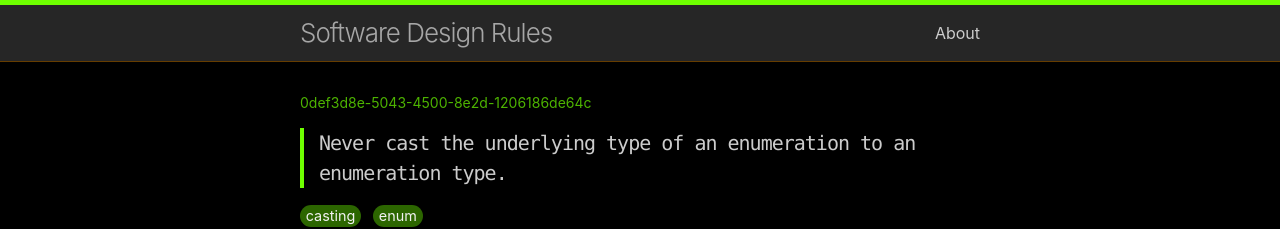
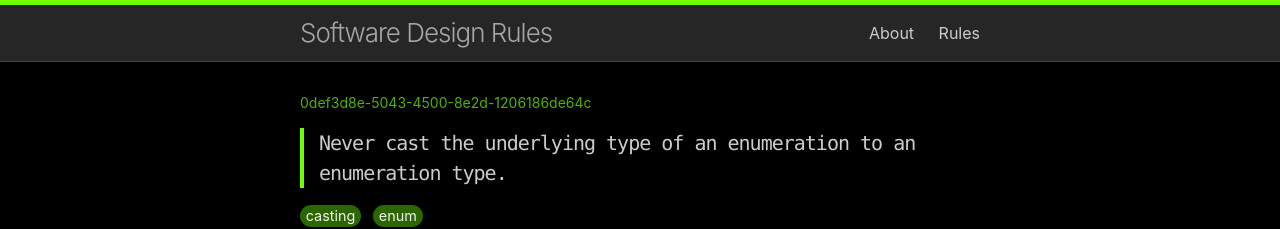
Before and after one commit to jlapolla/software-design-rules, a Jekyll site: the page built from _rules/0def3d8e-5043-4500-8e2d-1206186de64c.md, in a window 1280 px wide. Shown: the top 229 px of the page. Built offline with Jekyll 4.4.1, drawn with Linux system fonts in a browser that asks for light colours.

Commit message:
Add 'Rules' page
- This is where we list all the rules.

```diff
--- a/_layouts/rule.html
+++ b/_layouts/rule.html
@@ -6,7 +6,7 @@
   <header class="post-header">
     <p class="post-meta">{{ page.uuid }}</p>
     <blockquote><p>{{ page.snippet }}</p></blockquote>
-    <ul class="undercover">
+    <ul class="undercover inline">
       {% assign sorted_tags = page.tags | sort %}
       {% for tag in sorted_tags %}
       <li><a href="{{ site.baseurl | append: "/tags/" | append: tag | append: "/" }}" class="undercover"><span class="badge">{{ tag }}</span></a></li>
--- a/_layouts/tag.html
+++ b/_layouts/tag.html
@@ -4,7 +4,7 @@
 <article class="post">
 
   <header class="post-header">
-    <h1>{{ page.tagname }}</h1>
+    <h1 class="post-title">{{ page.tagname }}</h1>
   </header>
 
   <div class="post-content">
@@ -19,7 +19,7 @@
       {% if match %}
       <p class="post-meta"><a href="{{ site.baseurl | append: rule.url }}">{{ rule.uuid }}</a></p>
       <blockquote><p>{{ rule.snippet }}</p></blockquote>
-      <ul class="undercover">
+      <ul class="undercover inline">
         {% assign sorted_tags = rule.tags | sort %}
         {% for tag in sorted_tags %}
         <li><a href="{{ site.baseurl | append: "/tags/" | append: tag | append: "/" }}" class="undercover"><span class="badge">{{ tag }}</span></a></li>
--- a/_sass/_base.scss
+++ b/_sass/_base.scss
@@ -109,10 +109,12 @@
 }
 
 ul.undercover {
-    margin-left: 0;
-    padding-left: 0;
-    margin-bottom: 0;
+  margin: 0;
+  padding: 0;
   list-style: none;
+}
+
+ul.inline {
   > li {
     display: inline-block;
     margin-right: $spacing-unit / 4;
```
Also changed, not shown: rules.html (added, +20 -0 lines). Lines whose indentation alone changed are shown as unchanged.
